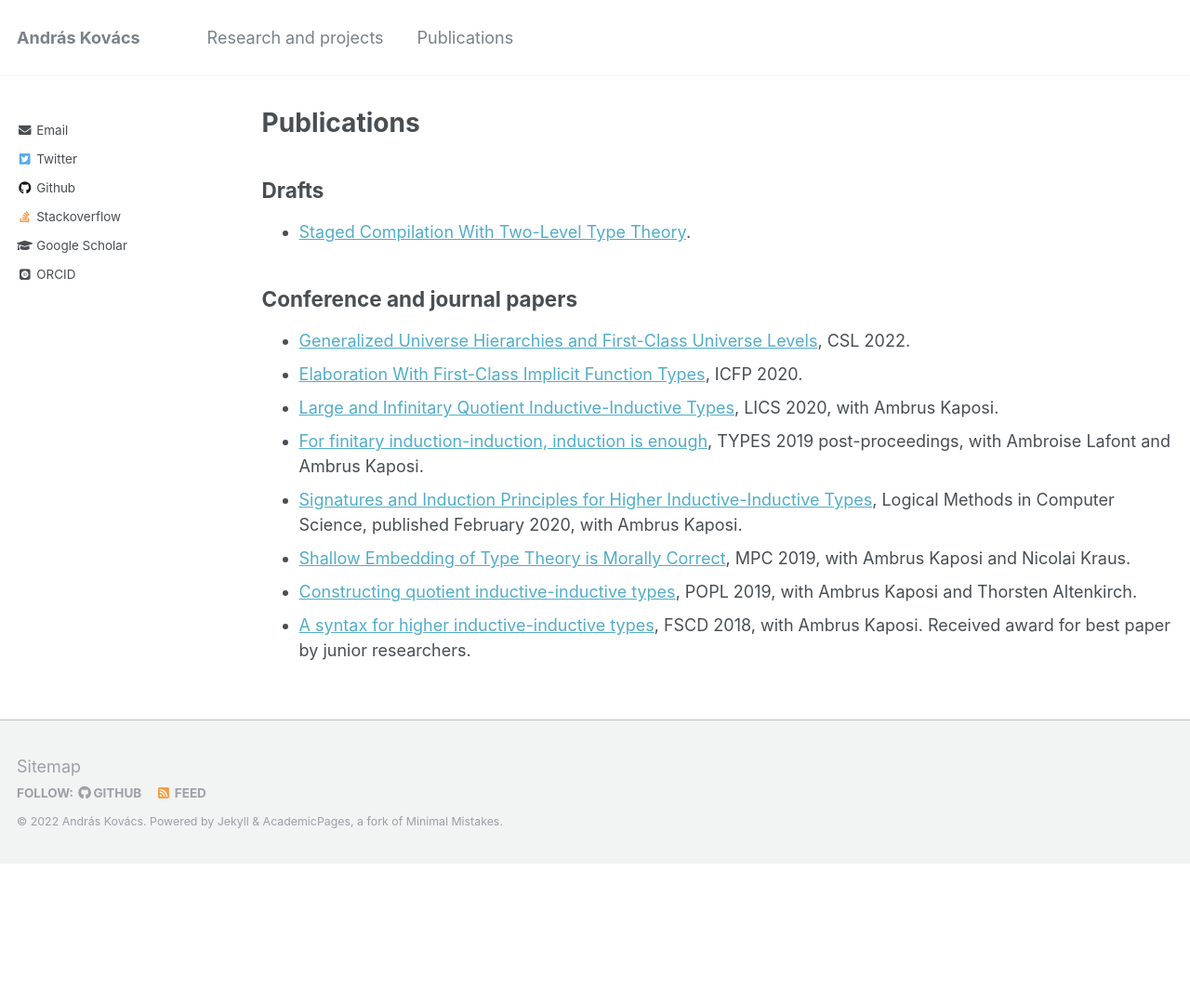
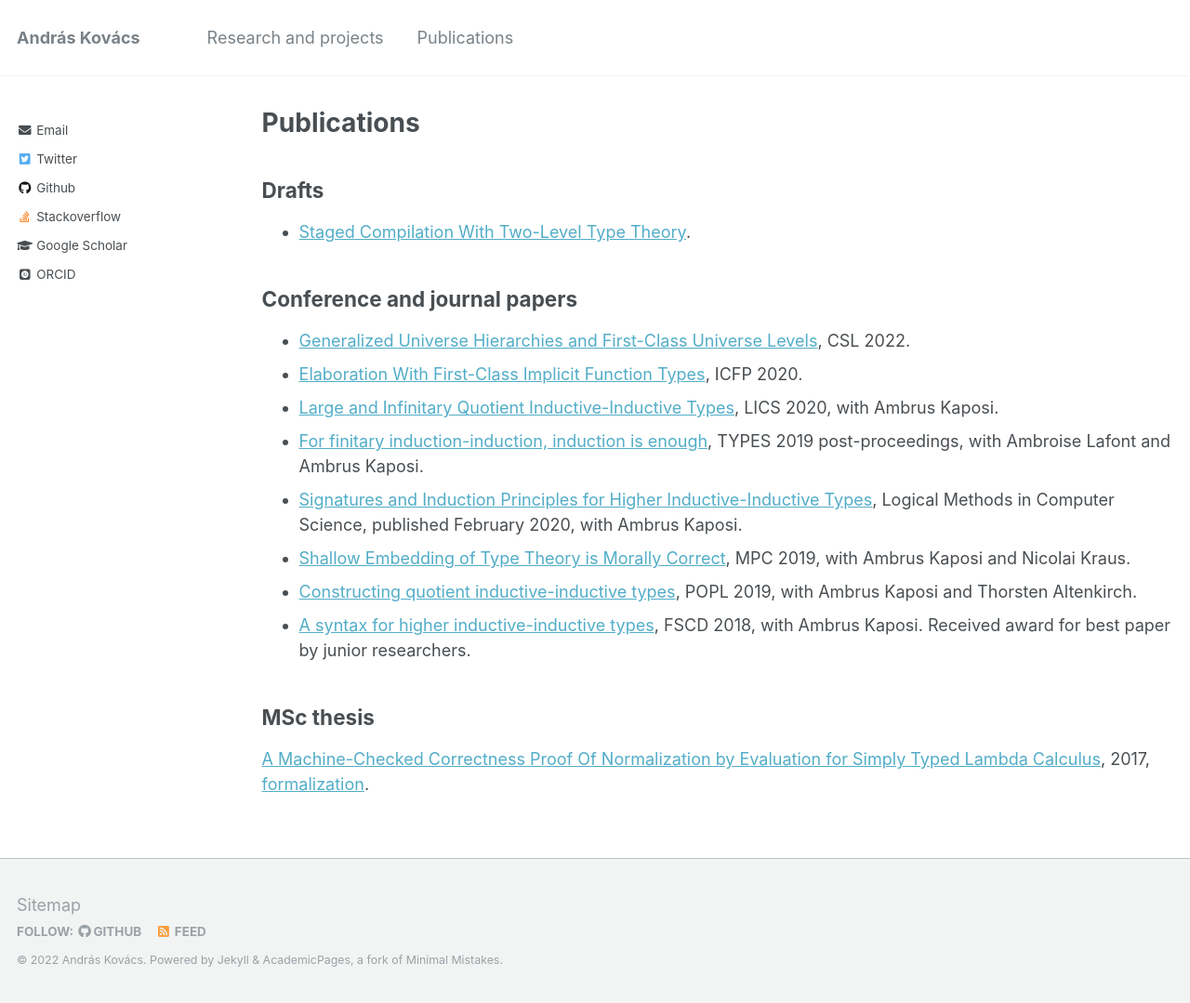
Before and after one commit to AndrasKovacs/AndrasKovacs.github.io, a Jekyll site: the page built from publications.md, in a window 1280 px wide. Shown: the whole page at 93% size. Built offline with Jekyll 4.4.1, drawn with Linux system fonts in a browser that asks for light colours; some web fonts are replaced; before the commit the page ends 929 px from its top, so only the background shows below that.

Commit message:
add pdf foldr, msc thesis

```diff
--- a/publications.md
+++ b/publications.md
@@ -7,7 +7,7 @@ author_profile: true
 
 ## Drafts
 
-- [Staged Compilation With Two-Level Type Theory](https://github.com/AndrasKovacs/staged/blob/main/paper/paper.pdf).
+- [Staged Compilation With Two-Level Type Theory](pdfs/2ltt.pdf).
 
 ## Conference and journal papers
 
@@ -19,3 +19,7 @@ author_profile: true
 - [Shallow Embedding of Type Theory is Morally Correct](https://arxiv.org/pdf/1907.07562.pdf), MPC 2019, with Ambrus Kaposi and Nicolai Kraus.
 - [Constructing quotient inductive-inductive types](https://dl.acm.org/doi/abs/10.1145/3290315), POPL 2019, with Ambrus Kaposi and Thorsten Altenkirch.
 - [A syntax for higher inductive-inductive types](https://drops.dagstuhl.de/opus/volltexte/2018/9190/), FSCD 2018, with Ambrus Kaposi. Received award for best paper by junior researchers.
+
+## MSc thesis
+
+[A Machine-Checked Correctness Proof Of Normalization by Evaluation for Simply Typed Lambda Calculus](pdfs/mscthesis.pdf), 2017, [formalization](https://github.com/AndrasKovacs/stlc-nbe).
```
Also changed, not shown: 2 other files.
